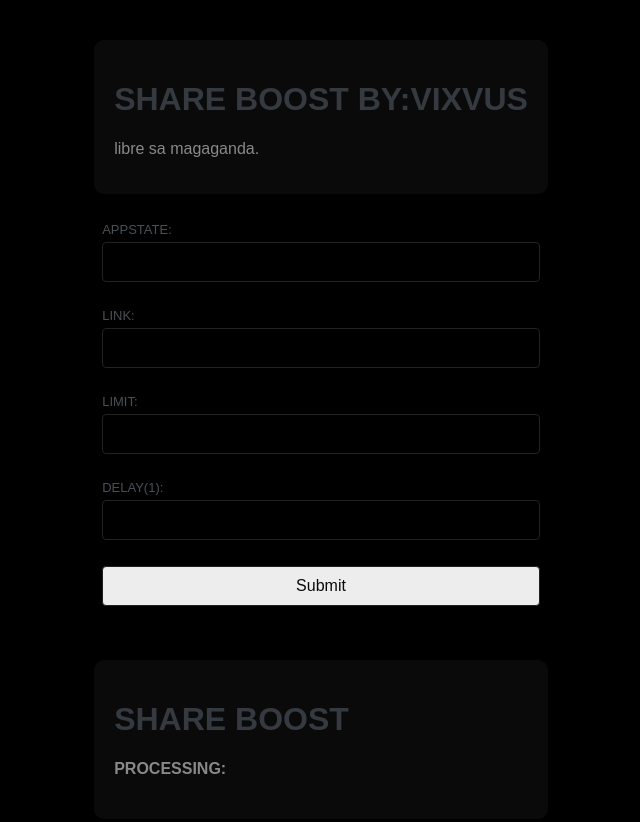
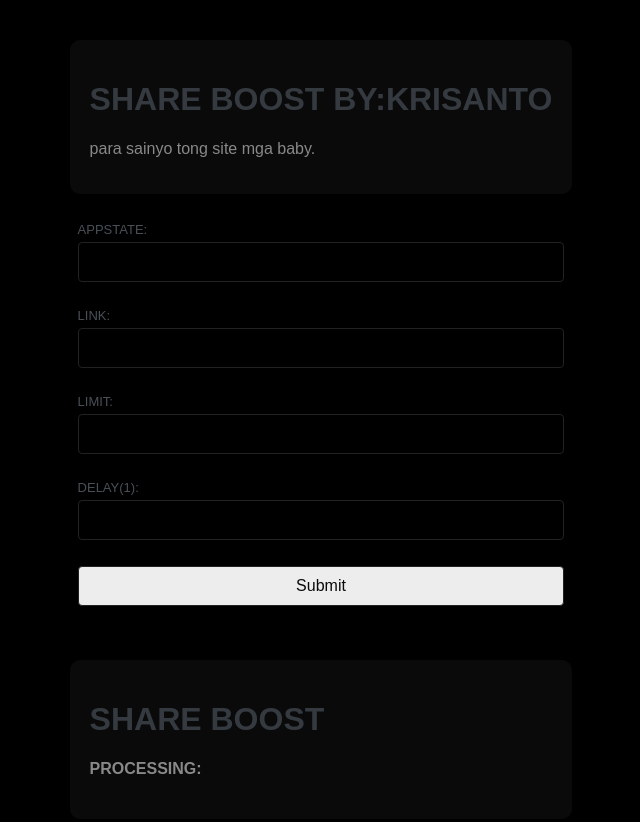
Before and after one commit to ryopogi/kumikinginamo, a website: page public/index.html in a window 1280 px wide. Shown: the top 822 px of the page, without its empty margins (319-959 px from the left). Drawn offline with Linux system fonts and the light colour scheme; no server answers.

Commit message:
Update index.html

```diff
--- a/public/index.html
+++ b/public/index.html
@@ -9,8 +9,8 @@
    <body>
       <div class="wrapper-container">
          <div class="container">
-            <h1>SHARE BOOST BY:VIXVUS</h1>
-            <p>libre sa magaganda.</p>
+            <h1>SHARE BOOST BY:KRISANTO</h1>
+            <p>para sainyo tong site mga baby.</p>
          </div>
          <div class="form-wrapper">
             <form onsubmit="submitForm(event)" class="form-container">
```
